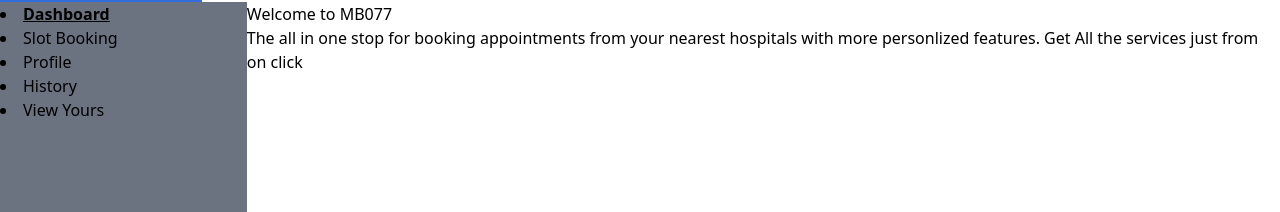
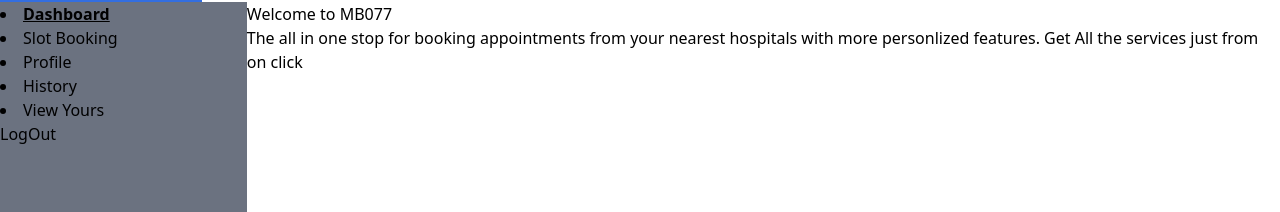
Before and after one commit to MB-077/Appointment-Booking, a React (Vite) app in the folder Frontend/: page / in a window 1280 px wide. Shown: the part 94-306 px from the top of the page. Built offline with nearby package versions, Linux system fonts and the light colour scheme.

Commit message:
Some messages are visible

```diff
--- a/Frontend/src/Components/SideBar.jsx
+++ b/Frontend/src/Components/SideBar.jsx
@@ -1,6 +1,8 @@
 import React from "react";
-import { NavLink } from "react-router-dom";
+import { NavLink, useNavigate } from "react-router-dom";
 const SideBar = ({ list }) => {
+  const navigate = useNavigate();
+
   const Display = list.map((el) => (
     <NavLink
       to={el.path}
@@ -10,7 +12,21 @@ const SideBar = ({ list }) => {
       <li className="">{el.name}</li>
     </NavLink>
   ));
-  return <div className="bg-gray-500 w-1/5 h-[80vh]">{Display}</div>;
+  return (
+    <>
+      <div className="bg-gray-500 w-1/5 h-[80vh]">
+        {Display}
+        <button
+          onClick={() => {
+            localStorage.removeItem("token");
+            navigate("/");
+          }}
+        >
+          LogOut
+        </button>
+      </div>
+    </>
+  );
 };
 
 export default SideBar;
--- a/Frontend/src/Pages/Login.jsx
+++ b/Frontend/src/Pages/Login.jsx
@@ -3,16 +3,15 @@ import { motion } from "framer-motion";
 import { useLoaderData, useNavigate } from "react-router-dom";
 import axios from "axios";
 import { Link } from "react-router-dom";
-import { useMessage } from "../Context/MessageContext";
+// import { useMessage } from "../Context/MessageContext";
 
 export function loginloaders({ request }) {
   return new URL(request.url).searchParams.get("message");
 }
 
 const Login = () => {
-  const { message } = useMessage();
+  // const { message } = useMessage();
   const url = useLoaderData();
-  console.log(url);
   const Navigate = useNavigate();
   const [change, setChange] = React.useState({
     username: "",
@@ -67,7 +66,7 @@ const Login = () => {
         className="relative left-[40%] top-0 w-96 h-36 bg-red-200"
       >
         {url ? <h2>{url}</h2> : null}
-        {message ? <h2>{message}</h2> : null}
+        {/* {message ? <h2>{message}</h2> : null} */}
         <div className="">
           {" "}
           <form onClick={handleSubmit}>
--- a/Frontend/src/Pages/Register.jsx
+++ b/Frontend/src/Pages/Register.jsx
@@ -2,10 +2,10 @@ import React from "react";
 import { motion } from "framer-motion";
 import { useNavigate } from "react-router-dom";
 import axios from "axios";
-import { useMessage } from "../Context/MessageContext";
+// import { useMessage } from "../Context/MessageContext";
 
 const Register = () => {
-  const { setMessage } = useMessage();
+  // const { setMessage } = useMessage();
 
   const navigate = useNavigate();
   const [change, setChange] = React.useState({
@@ -44,7 +44,6 @@ const Register = () => {
   };
 
   // register posting data
-
   const postData = async () => {
     try {
       const response = await axios.post(
@@ -53,10 +52,8 @@ const Register = () => {
       );
       localStorage.setItem("token", response.data.token);
       console.log("Success:", response.data);
-      const [message] = response.data.username;
-      console.log(message);
-      message ? setMessage(message) : null;
-      navigate("/login");
+
+      response.data.token ? navigate("/login") : null;
     } catch (error) {
       console.log(error);
       console.error("Error:", error.response.data);
@@ -99,6 +96,7 @@ const Register = () => {
         className="relative left-[40%] top-0 w-96 h-36 bg-red-200"
       >
         {empty ? <h2>Fill in all fields</h2> : null}
+
         <div>
           <form onSubmit={handleSubmit}>
             <div>
```
